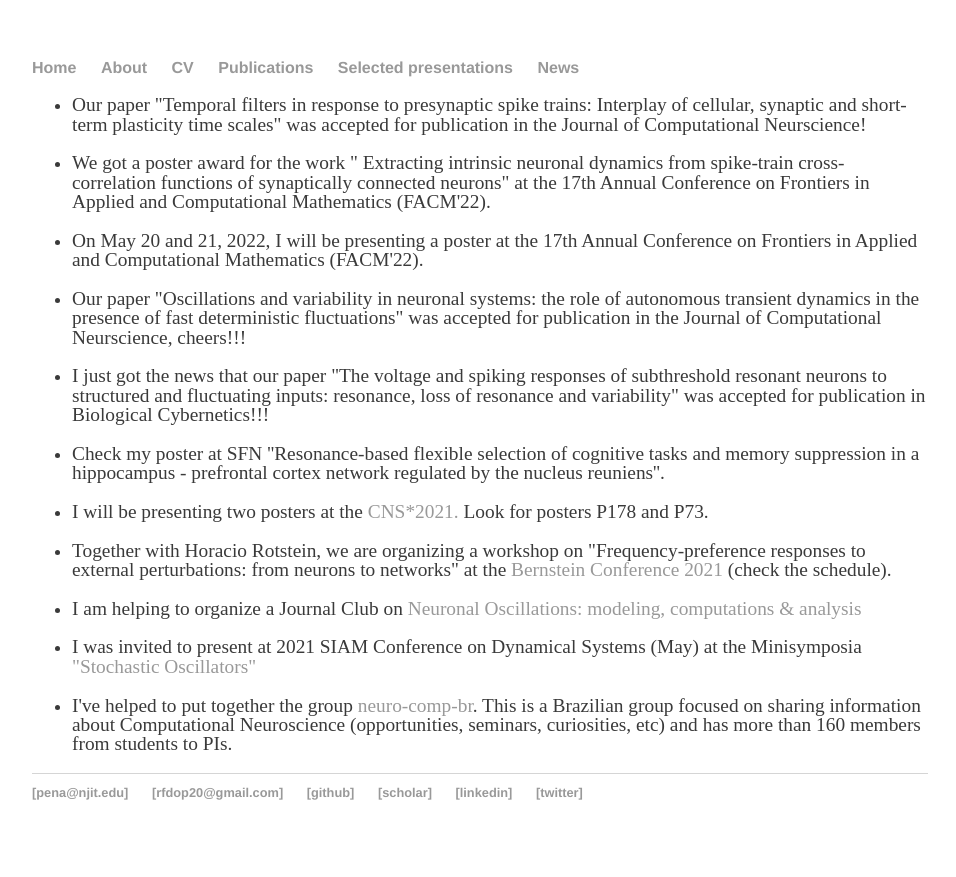
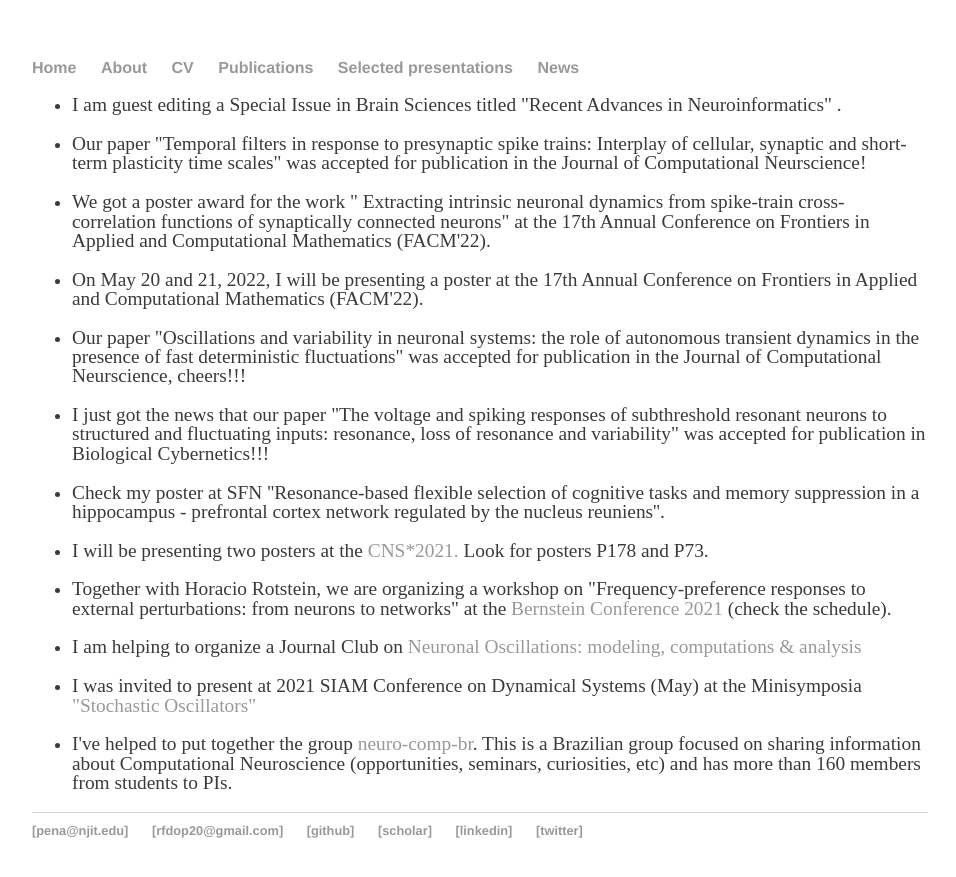
Before and after one commit to pena-rodrigo/oldwebsite, a Jekyll site: the page built from news/index.html, in a window 1280 px wide. Shown: the top 877 px of the page, without its empty margins (160-1116 px from the left). Built offline with Jekyll 4.4.1, drawn with Linux system fonts in a browser that asks for light colours.

Commit message:
Update index news

```diff
--- a/news/index.html
+++ b/news/index.html
@@ -3,6 +3,10 @@ layout: default
 title: Rodrigo Pena
 ---
 <div class="blurb">
+			<ul>
+				<li> <p> I am guest editing a Special Issue in Brain Sciences titled <a href="https://www.mdpi.com/journal/brainsci/special_issues/2DM90W8BSX" target="_blank"></a>"Recent Advances in Neuroinformatics" .</a>
+				</p>
+			</ul>
 			<ul>
 				<li> <p> Our paper "Temporal filters in response to presynaptic spike trains: Interplay of cellular, synaptic and short-term plasticity time scales" was accepted for publication in the Journal of Computational Neurscience!
 				</p>
```
